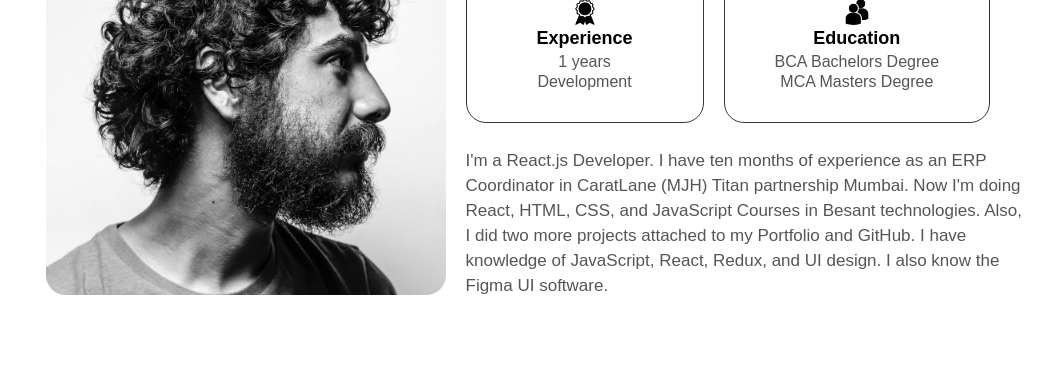
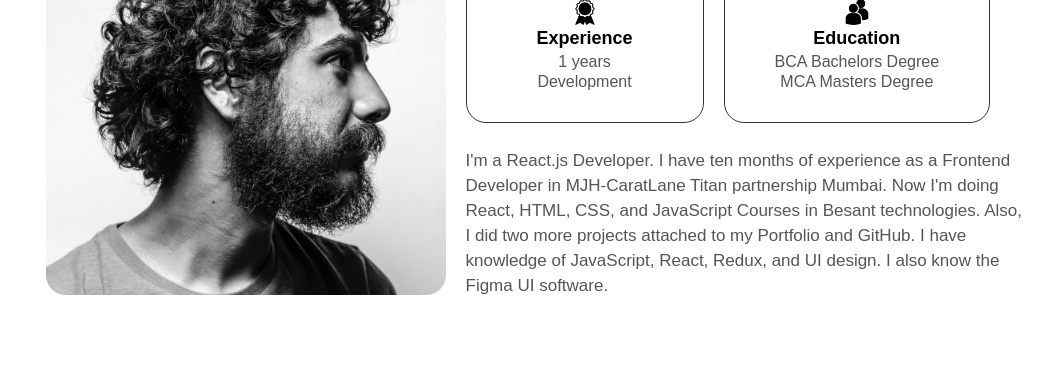
Before and after one commit to jackmervin/portfolio.com, a plain HTML site: page index.html in a window 1280 px wide. Shown: the part 900-1273 px from the top of the page, without its empty margins (122-1174 px from the left). Drawn offline with Linux system fonts and the light colour scheme.

Commit message:
Add files via upload

```diff
--- a/index.html
+++ b/index.html
@@ -126,9 +126,9 @@
             </div>
           </div>
           <p id="about_p">
-            I'm a React.js Developer. I have ten months of experience as an ERP
-            Coordinator in CaratLane (MJH) Titan partnership Mumbai. Now I'm
-            doing React, HTML, CSS, and JavaScript Courses in Besant
+            I'm a React.js Developer. I have ten months of experience as a
+            Frontend Developer in MJH-CaratLane Titan partnership Mumbai. Now
+            I'm doing React, HTML, CSS, and JavaScript Courses in Besant
             technologies. Also, I did two more projects attached to my Portfolio
             and GitHub. I have knowledge of JavaScript, React, Redux, and UI
             design. I also know the Figma UI software.
```
